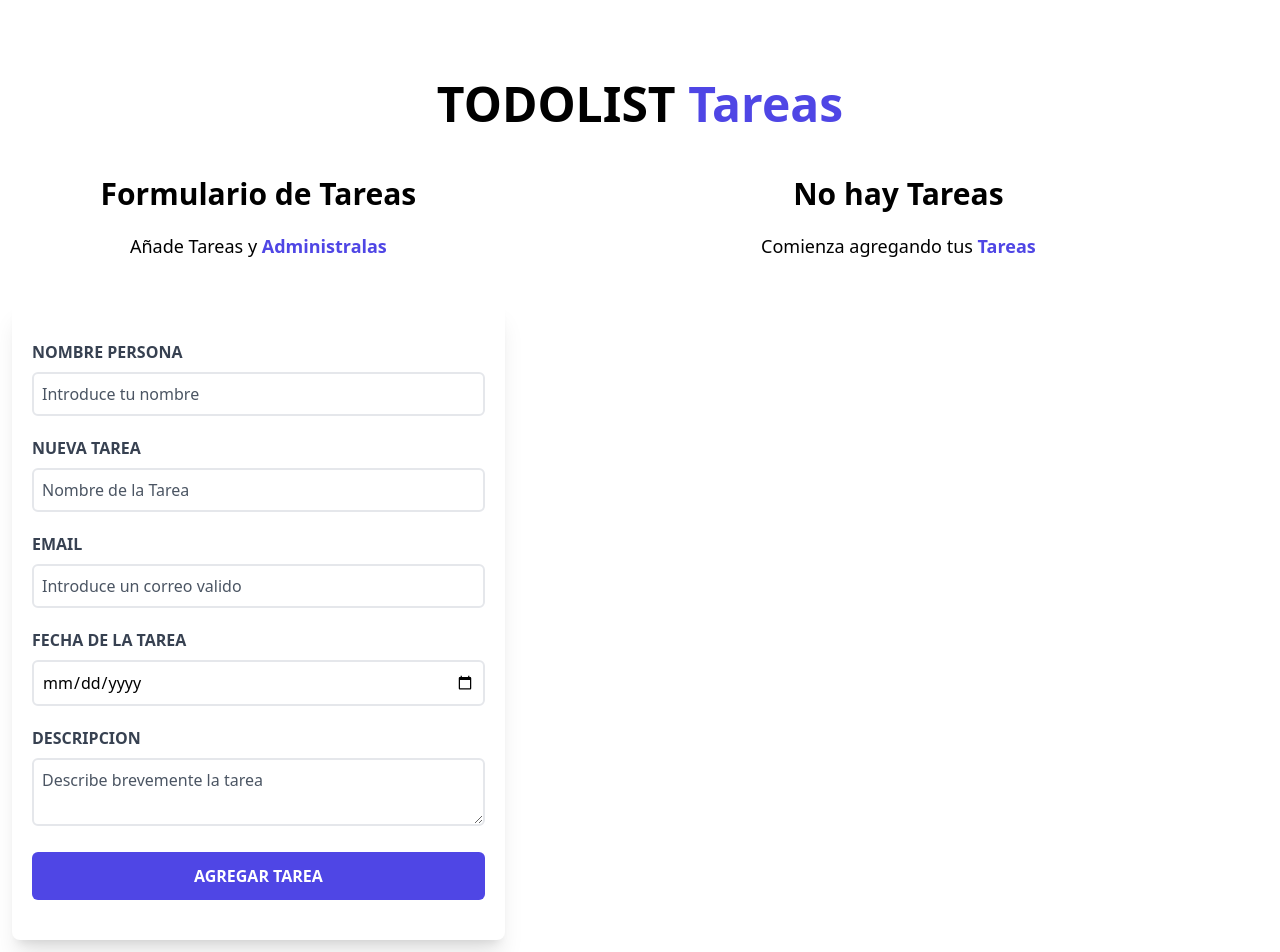
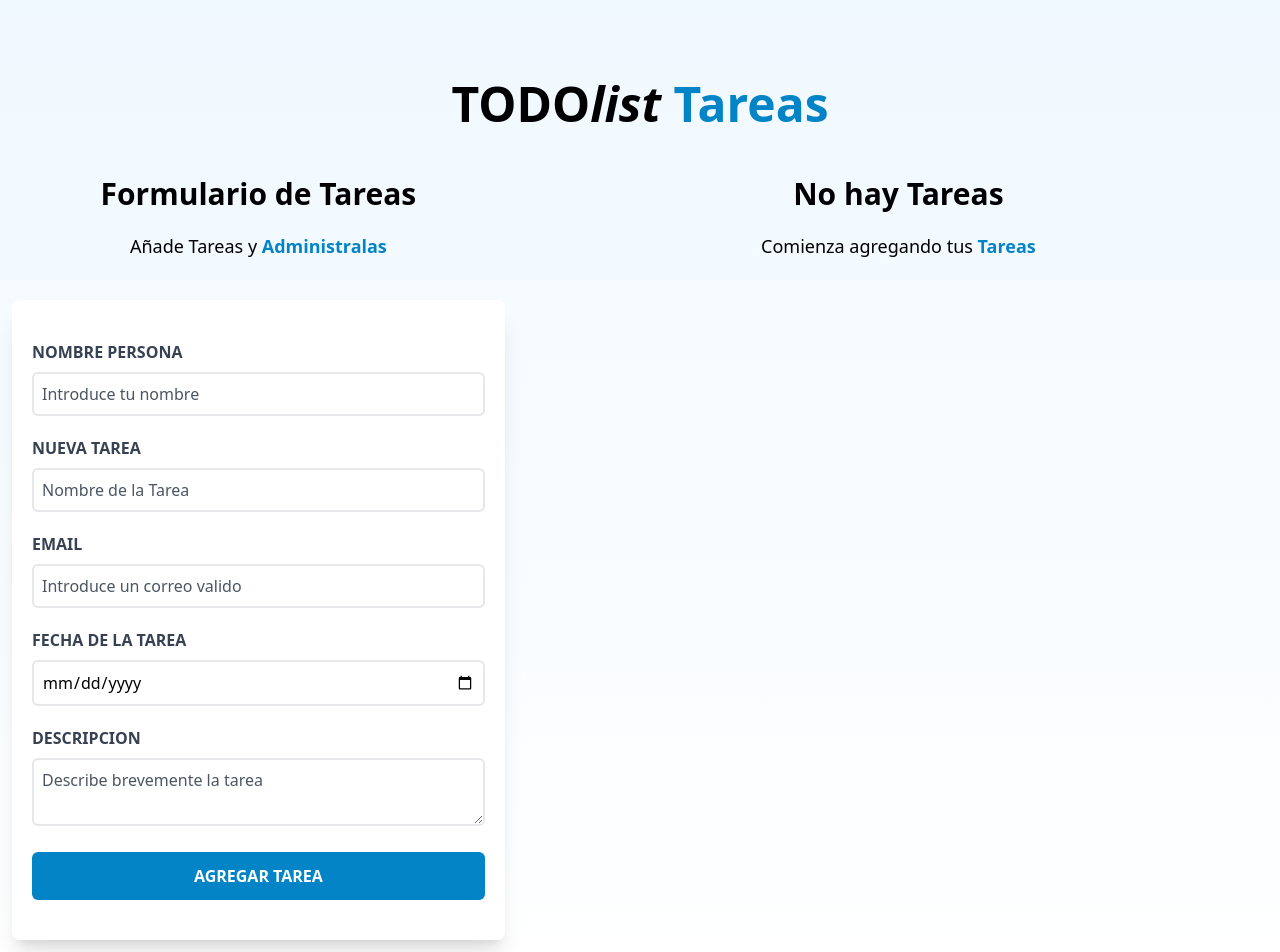
Before and after one commit to jgonzalez-89/react-TODO-application, a React (Vite) app: page / in a window 1280 px wide. Shown: the top 952 px of the page. Built offline with nearby package versions, Linux system fonts and the light colour scheme.

Commit message:
create background gradient

```diff
--- a/index.html
+++ b/index.html
@@ -6,7 +6,7 @@
     <meta name="viewport" content="width=device-width, initial-scale=1.0" />
     <title>Vite + React</title>
   </head>
-  <body>
+  <body class=" bg-gradient-to-b from-sky-50 to-white">
     <div id="root"></div>
     <script type="module" src="/src/main.jsx"></script>
   </body>
--- a/src/App.jsx
+++ b/src/App.jsx
@@ -21,6 +21,7 @@ function App() {
       </div>
 
     </div>
+
   )
 }
 
--- a/src/components/Formulario.jsx
+++ b/src/components/Formulario.jsx
@@ -49,7 +49,7 @@ const Formulario = ({ tareas, setTareas }) => {
       <h2 className="font-black text-3xl text-center">Formulario de Tareas</h2>
 
       <p className='text-lg mt-5 text-center mb-10'>Añade Tareas y {""}
-        <span className="text-indigo-600 font-bold">Administralas</span>
+        <span className="text-sky-600 font-bold">Administralas</span>
       </p>
 
       <form
@@ -120,7 +120,7 @@ const Formulario = ({ tareas, setTareas }) => {
 
         <input
           type="submit"
-          className="bg-indigo-600 w-full p-3 text-white uppercase font-bold hover:bg-indigo-800 rounded-md cursor-pointer transition-all"
+          className="bg-sky-600 w-full p-3 text-white uppercase font-bold hover:bg-sky-800 rounded-md cursor-pointer transition-all"
           value="Agregar Tarea"
 
         />
--- a/src/components/Header.jsx
+++ b/src/components/Header.jsx
@@ -4,8 +4,8 @@ const Header = () => {
   return (
     <>
       <h1 className='font-black text-5xl text-center md:w-2/3 mx-auto'>
-        TODOLIST {""}
-        <span className="text-indigo-600">Tareas</span>
+        TODO<i className='text-5xl font-bold'>list</i> {""}
+        <span className="text-sky-600">Tareas</span>
         </h1>
     </>
   )
--- a/src/components/ListadoTareas.jsx
+++ b/src/components/ListadoTareas.jsx
@@ -12,7 +12,7 @@ const ListadoTareas = ({ tareas }) => {
                     <h2 className='font-black text-3xl text-center'>Listado Tareas</h2>
                     <p className='text-lg mt-5 text-center mb-10'>
                         Administra tus {""}
-                        <span className="text-indigo-600 font-bold">Tareas</span>
+                        <span className="text-sky-600 font-bold">Tareas</span>
                     </p>
 
                     {tareas.map((tarea, index) => {
@@ -32,7 +32,7 @@ const ListadoTareas = ({ tareas }) => {
                     <h2 className='font-black text-3xl text-center'>No hay Tareas</h2>
                     <p className='text-lg mt-5 text-center mb-10'>
                         Comienza agregando tus {""}
-                        <span className="text-indigo-600 font-bold">Tareas</span>
+                        <span className="text-sky-600 font-bold">Tareas</span>
                     </p>
                 </>
             )}
```
